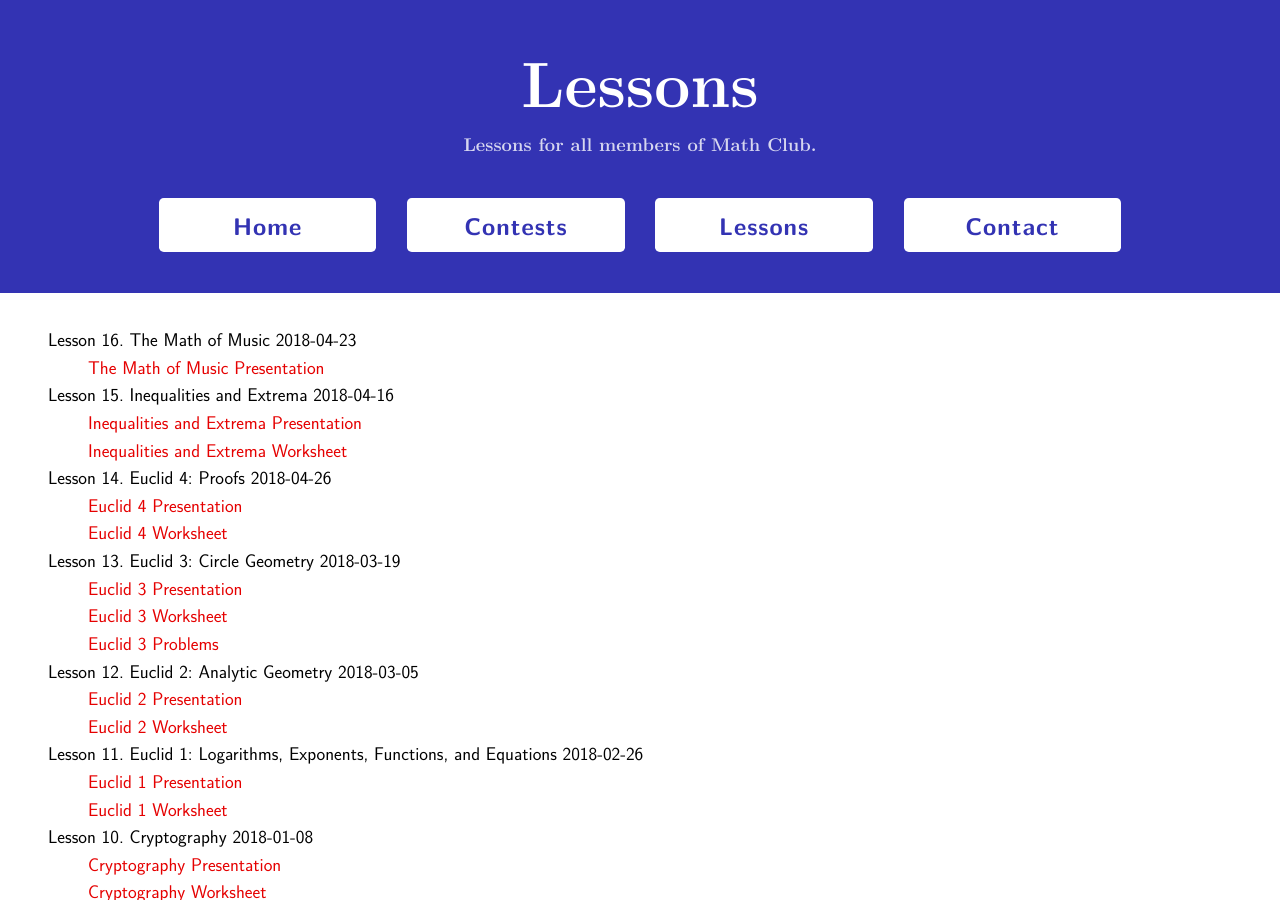
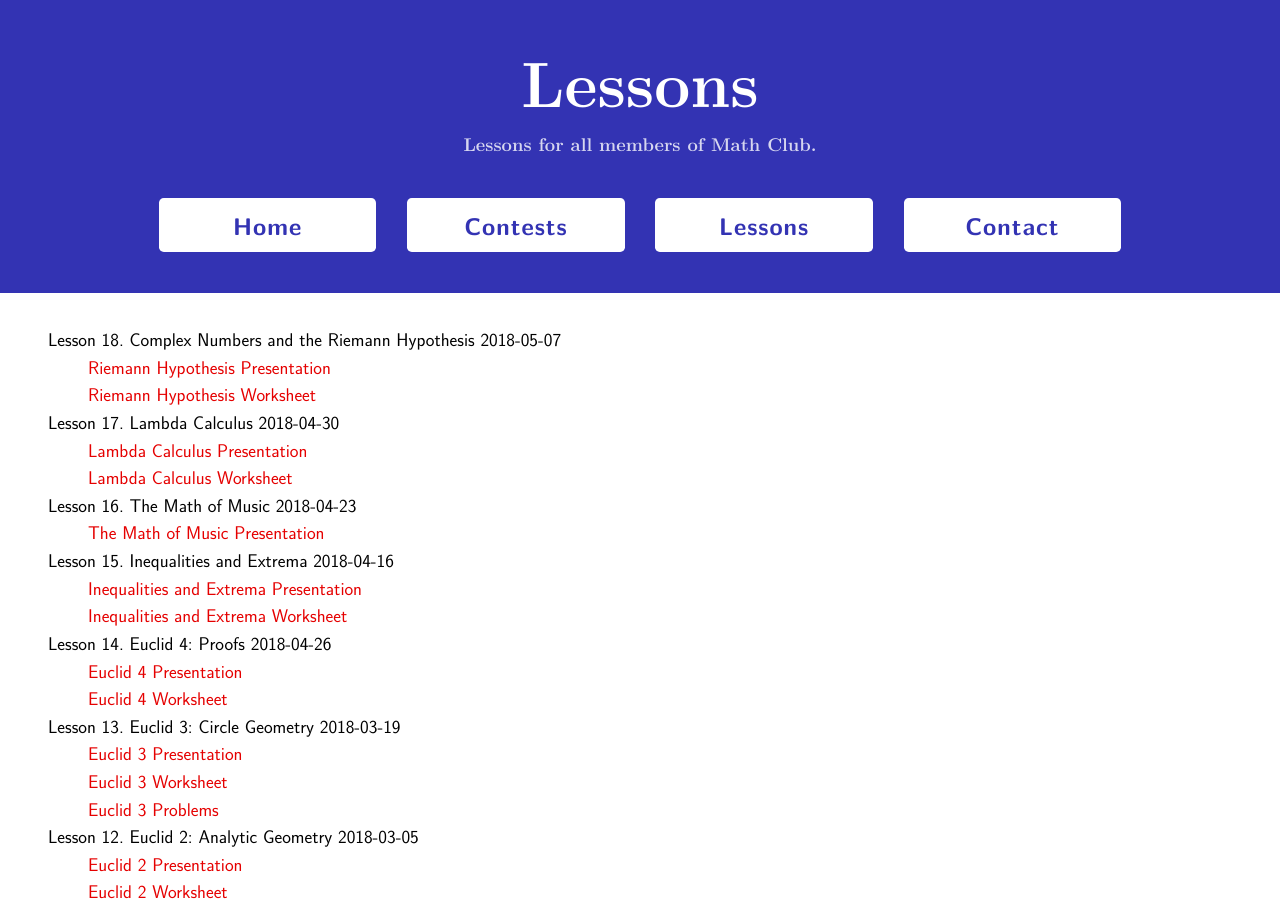
Before and after one commit to MackenzieMathClub/mackenziemathclub.github.io, a Jekyll site: the page built from lessons.md, in a window 1280 px wide and 900 px high. Built offline with Jekyll 4.4.1, drawn with Linux system fonts in a browser that asks for light colours.

Commit message:
Add lambda calculus and RH lessons.

```diff
--- a/_data/lessons.yml
+++ b/_data/lessons.yml
@@ -103,3 +103,16 @@
   date: 2018-04-23
   id: 16
   presentation: https://xkcd.com/435/
+
+- title: "Lambda Calculus"
+  date: 2018-04-30
+  id: 17
+  presentation: https://github.com/MackenzieMathClub/Lessons/raw/master/Lambda%20Calculus/LambdaCalculusPresentation.pdf
+  worksheet: https://github.com/MackenzieMathClub/Lessons/raw/master/Lambda%20Calculus/LambdaCalculusWorksheet.pdf
+
+- title: "Complex Numbers and the Riemann Hypothesis"
+  nickname: "Riemann Hypothesis"
+  date: 2018-05-07
+  id: 18
+  presentation: https://github.com/MackenzieMathClub/Lessons/raw/master/Riemann%20Hypothesis/RiemannHypothesisPresentation.pdf
+  worksheet: https://github.com/MackenzieMathClub/Lessons/raw/master/Riemann%20Hypothesis/RiemannHypothesisWorksheet.pdf
```
